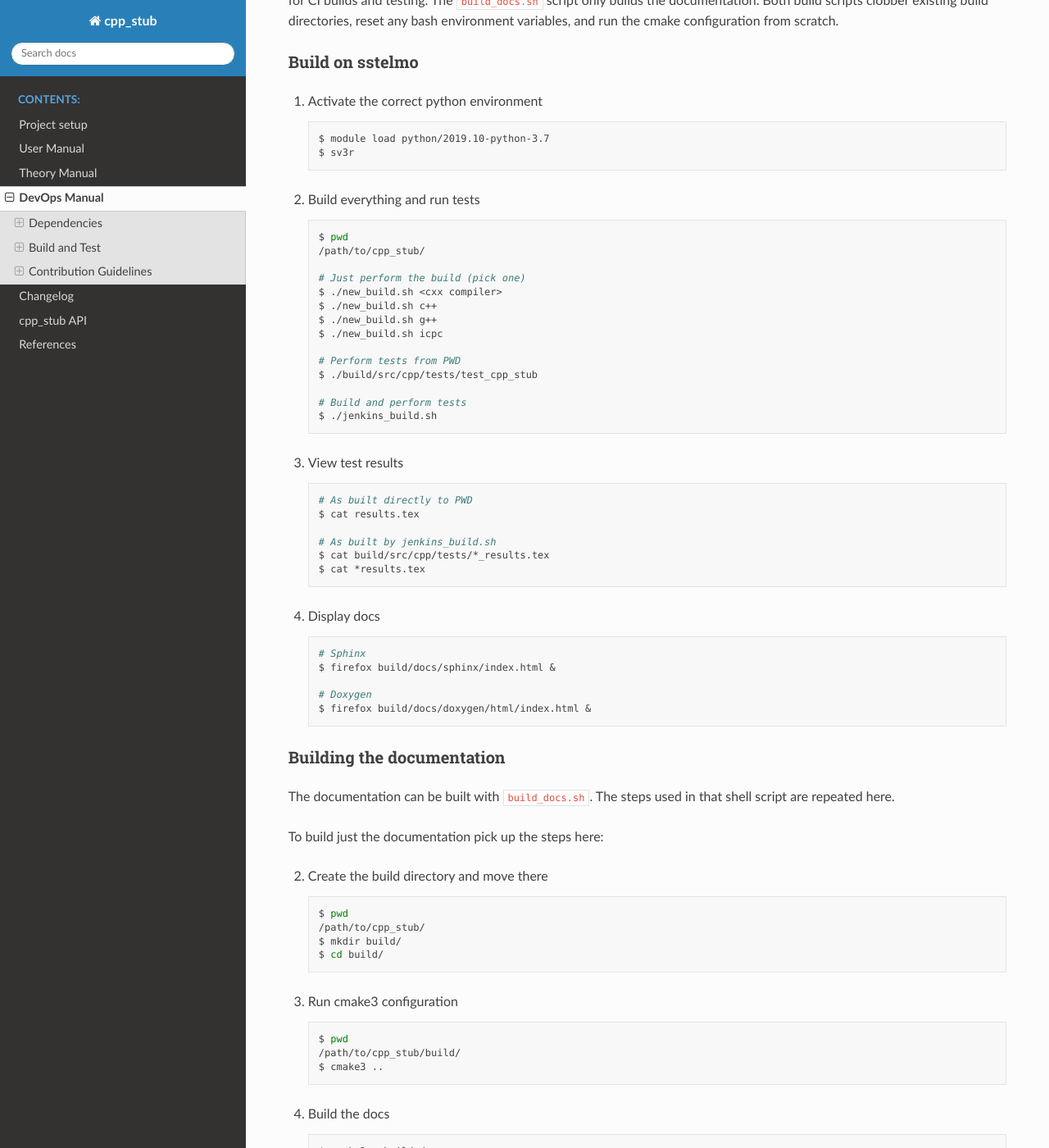
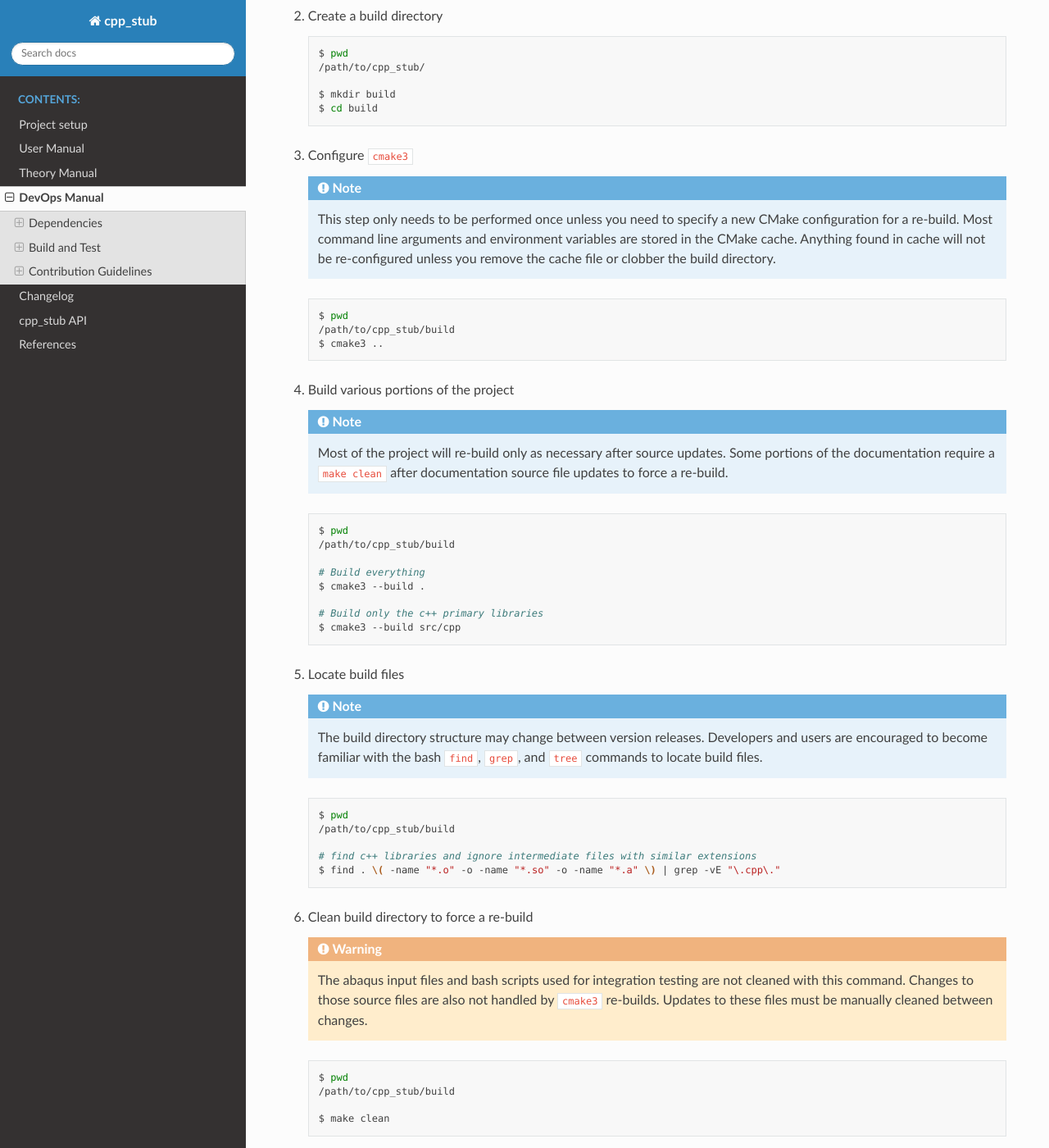
Before and after one commit to lanl/tardigrade-asp, a Sphinx documentation site: the page built from docs/devops.rst, in a window 1280 px wide and 1400 px high, scrolled down 2463 px. Shown: the whole window at 82% size. Built offline with Sphinx 7.4.7 and the Read the Docs theme 2.0.0, drawn with Linux system fonts in a browser that asks for light colours; some of the changed text lies outside the part shown.

Commit message:
DOC: update readme with cmake direct build instructions

```diff
--- a/docs/build.txt
+++ b/docs/build.txt
@@ -6,21 +6,8 @@ Build and Test
 
 .. include:: md2rst.txt
 
-This repository is built with `CMake`_ and uses `Doxygen`_ + `Sphinx`_ + `Breathe`_ to build
-the documentation.
-
-.. note::
-
-   **API Health Note**: The sphinx API docs are a work-in-progress. The doxygen
-   API is much more useful.
-
-Two build scripts have been created for convenience, ``new_build.sh`` and
-``build_docs.sh``. The first will build everything including the library binary,
-the test binary, and the documentation. This is the same build script used by
-``jenkins_build.sh`` for CI builds and testing. The ``build_docs.sh`` script
-only builds the documentation. Both build scripts clobber existing build
-directories, reset any bash environment variables, and run the cmake
-configuration from scratch.
+This project is built with `CMake`_ and uses `Sphinx`_ to build the documentation with `Doxygen`_ + `Breathe`_ for the
+c++ API.
 
 Build on sstelmo
 ================
@@ -31,6 +18,89 @@ Build on sstelmo
 
       $ module load python/2019.10-python-3.7
       $ sv3r
+
+2) Create a build directory
+
+   .. code:: bash
+
+      $ pwd
+      /path/to/cpp_stub/
+
+      $ mkdir build
+      $ cd build
+
+3) Configure ``cmake3``
+
+   .. note::
+
+      This step only needs to be performed once unless you need to specify a new CMake configuration for a re-build. Most
+      command line arguments and environment variables are stored in the CMake cache. Anything found in cache will not be
+      re-configured unless you remove the cache file or clobber the build directory.
+
+   .. code:: bash
+
+      $ pwd
+      /path/to/cpp_stub/build
+      $ cmake3 ..
+
+4) Build various portions of the project
+
+   .. note::
+
+      Most of the project will re-build only as necessary after source updates. Some portions of the documentation
+      require a ``make clean`` after documentation source file updates to force a re-build.
+
+   .. code:: bash
+
+      $ pwd
+      /path/to/cpp_stub/build
+
+      # Build everything
+      $ cmake3 --build .
+
+      # Build only the c++ primary libraries
+      $ cmake3 --build src/cpp
+
+5) Locate build files
+
+   .. note::
+
+      The build directory structure may change between version releases. Developers and users are encouraged to become
+      familiar with the bash ``find``, ``grep``, and ``tree`` commands to locate build files.
+
+   .. code:: bash
+
+      $ pwd
+      /path/to/cpp_stub/build
+
+      # find c++ libraries and ignore intermediate files with similar extensions
+      $ find . \( -name "*.o" -o -name "*.so" -o -name "*.a" \) | grep -vE "\.cpp\."
+
+6) Clean build directory to force a re-build
+
+   .. warning::
+
+      The abaqus input files and bash scripts used for integration testing are not cleaned with this command. Changes to
+      those source files are also not handled by ``cmake3`` re-builds. Updates to these files must be manually cleaned between
+      changes.
+
+   .. code:: bash
+
+      $ pwd
+      /path/to/cpp_stub/build
+
+      $ make clean
+
+Convenience build wrappers
+==========================
+
+Two build scripts have been created for convenience, ``new_build.sh`` and
+``build_docs.sh``. The first will build everything including the library binary,
+the test binary, and the documentation. This is the same build script used by
+``jenkins_build.sh`` for CI builds and testing. The ``build_docs.sh`` script
+only builds the documentation. Both build scripts clobber existing build
+directories, reset any bash environment variables, and run the cmake
+configuration from scratch.
 
 2) Build everything and run tests
 
@@ -74,6 +144,11 @@ Build on sstelmo
 
 Building the documentation
 ==========================
+
+.. note::
+
+   **API Health Note**: The sphinx API docs are a work-in-progress. The doxygen
+   API is much more useful.
 
 The documentation can be built with ``build_docs.sh``. The steps used in that
 shell script are repeated here.
```
Also changed, not shown: README.md (+85 -7 lines).
